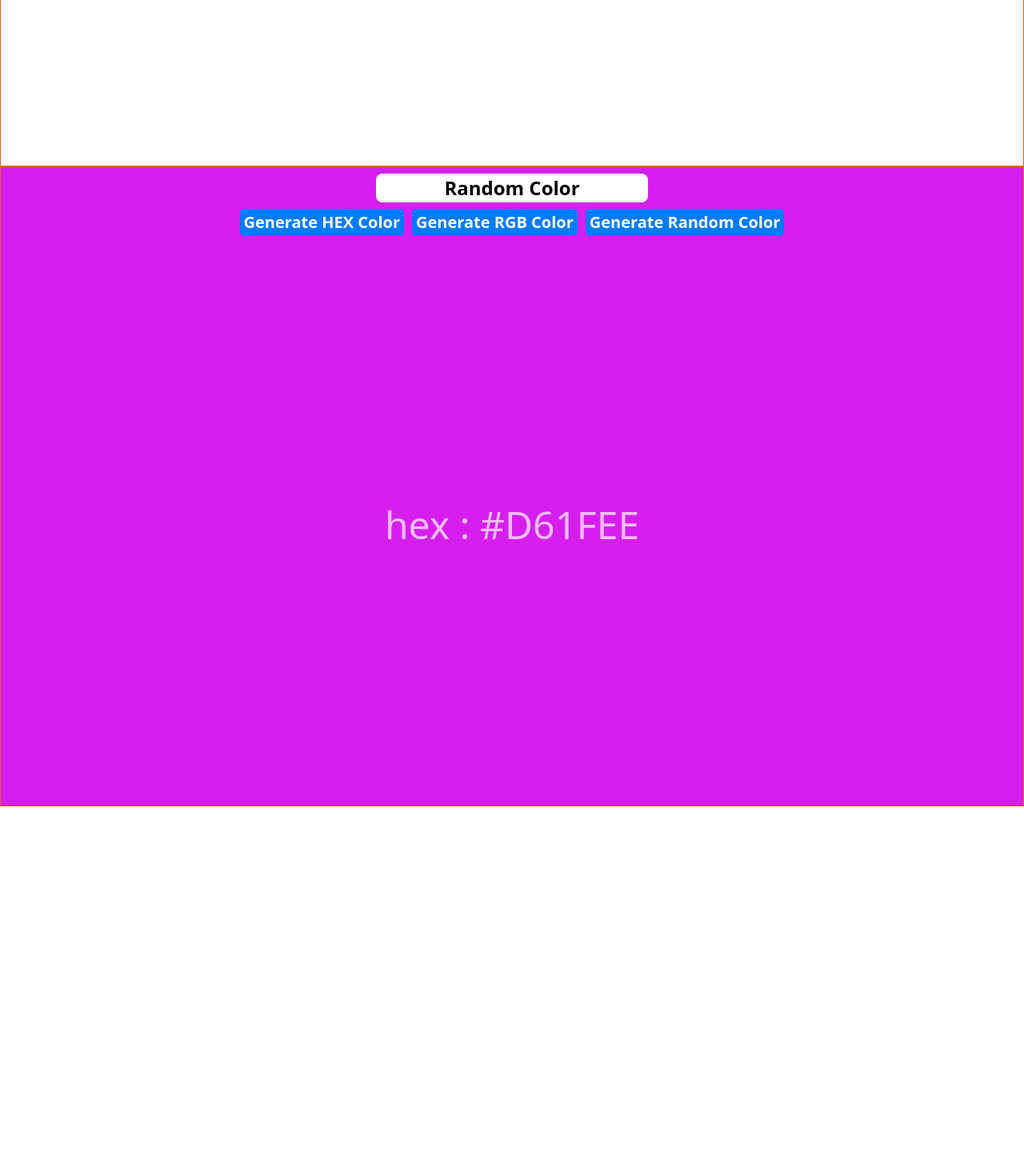
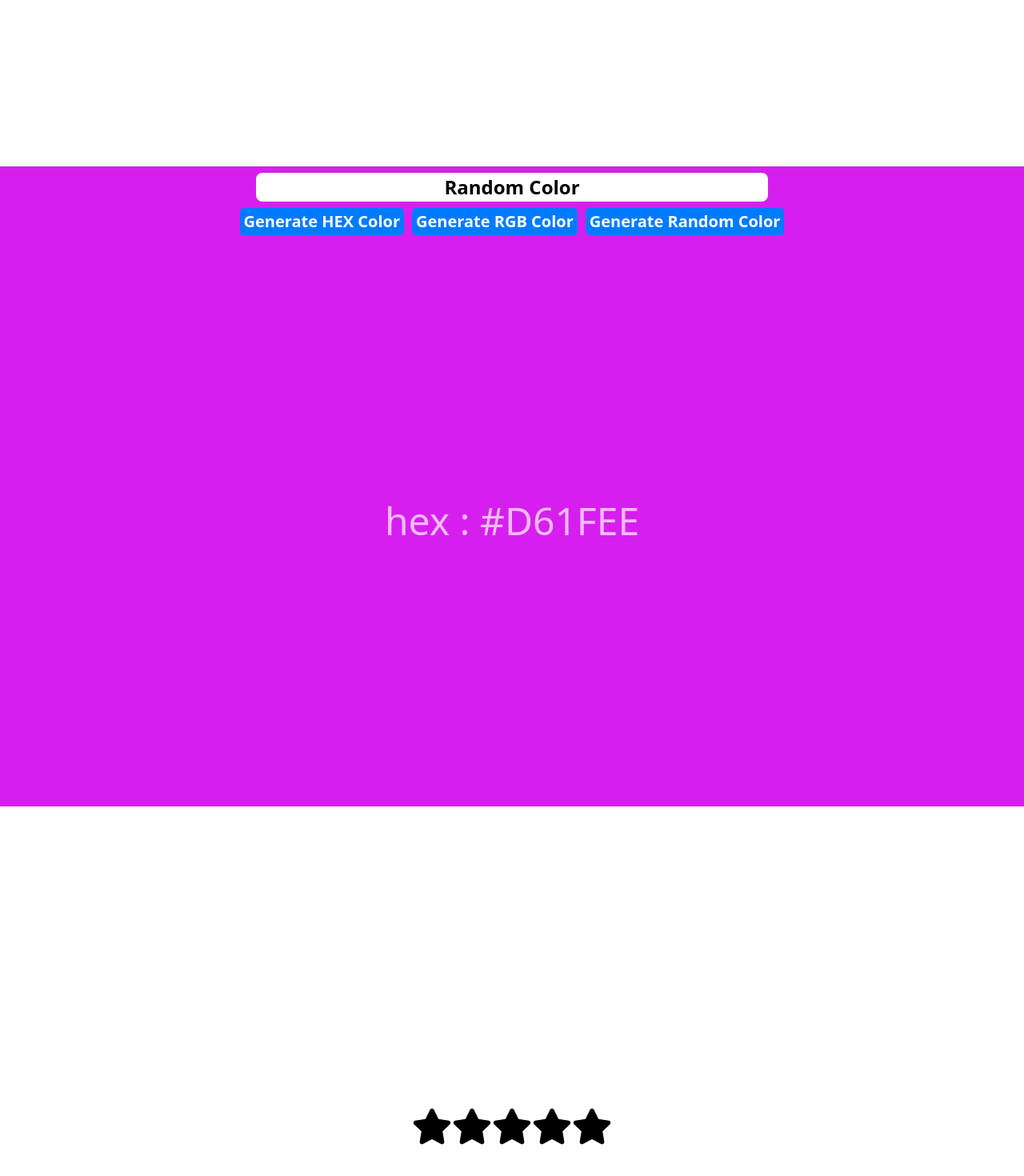
Before and after one commit to riefqialviansyah/case-component-react, a React (Vite) app: page / in a window 1280 px wide. Shown: the part 592-2062 px from the top of the page at 80% size. Before the commit the page ends 1600 px from the top, so only its background shows below. Built offline with nearby package versions, Linux system fonts and the light colour scheme.

Commit message:
star rating component

```diff
--- a/package.json
+++ b/package.json
@@ -12,6 +12,7 @@
   "dependencies": {
     "react": "^18.2.0",
     "react-dom": "^18.2.0",
+    "react-icons": "^5.2.0",
     "react-router-dom": "^6.23.0"
   },
   "devDependencies": {
--- a/src/components/accordian/accordian.jsx
+++ b/src/components/accordian/accordian.jsx
@@ -29,7 +29,7 @@
   }
   return (
     <>
-      <div className="content">
+      <div className="contentAccordian">
         <h1 className="header" style={{ color: "black" }}>
           Accordian
         </h1>
--- a/src/components/accordian/styles.css
+++ b/src/components/accordian/styles.css
@@ -3,14 +3,13 @@
   font-weight: bold;
 }
 
-.content {
+.contentAccordian {
   display: flex;
   flex-direction: column;
   align-items: center;
   justify-content: center;
   height: 100vh;
   gap: 10px;
-  border: 1px solid #e65c19;
 }
 
 .box-content {
--- a/src/components/random-color/ramdom-color.jsx
+++ b/src/components/random-color/ramdom-color.jsx
@@ -36,8 +36,8 @@
   }, [typeOfColor]);
 
   return (
-    <div className="content" style={{ backgroundColor: color }}>
-      <div className="flex flex-col">
+    <div className="contentRandomC" style={{ backgroundColor: color }}>
+      <div className="boxRandomC">
         <h1 className="header self-center rounded-lg my-2">Random Color</h1>
         <div className="button">
           <button
@@ -65,7 +65,7 @@
           </button>
         </div>
       </div>
-      <div className="h-svh flex items-center">
+      <div className="h-svh flex justify-center items-center">
         <h1 className="text-white text-5xl opacity-70">
           {typeOfColor} : {color}
         </h1>
--- a/src/components/random-color/styles.css
+++ b/src/components/random-color/styles.css
@@ -1,6 +1,12 @@
-.content {
+.contentRandomC {
   display: flex;
-  justify-content: start;
+  flex-direction: column;
+  height: 100vh;
+}
+
+.boxRandomC {
+  display: flex;
+  flex-direction: column;
 }
 
 .header {
@@ -16,6 +22,7 @@
   font-size: 20px;
   font-weight: bold;
   gap: 10px;
+  justify-content: center;
 }
 
 .button button {
--- /dev/null
+++ b/src/components/star-rating/star-rating.jsx
@@ -0,0 +1,46 @@
+import { FaStar } from "react-icons/fa";
+import "./styles.css";
+import { useState } from "react";
+
+export default function StarRating({ noOfStars = 5 }) {
+  const [rating, setRating] = useState(0);
+  const [hover, setHover] = useState(0);
+
+  function handleOnClick(indexStar) {
+    setRating(indexStar);
+  }
+
+  function handleOnMouserMove(indexStar) {
+    setHover(indexStar);
+  }
+
+  function handleOnMouseLeave() {
+    setHover(rating);
+  }
+
+  return (
+    <>
+      <div className="contentRating">
+        {[...Array(noOfStars)].map((_, index) => {
+          index += 1;
+          return (
+            <FaStar
+              key={index}
+              className={index <= (hover || rating) ? "active" : "inactive"}
+              size={50}
+              onClick={() => {
+                handleOnClick(index);
+              }}
+              onMouseMove={() => {
+                handleOnMouserMove(index);
+              }}
+              onMouseLeave={() => {
+                handleOnMouseLeave();
+              }}
+            />
+          );
+        })}
+      </div>
+    </>
+  );
+}
--- /dev/null
+++ b/src/components/star-rating/styles.css
@@ -0,0 +1,14 @@
+.contentRating {
+  display: flex;
+  height: 100vh;
+  justify-content: center;
+  align-items: center;
+}
+
+.active {
+  color: yellow;
+}
+
+.inactive {
+  color: black;
+}
--- a/src/pages/LayoutPage.jsx
+++ b/src/pages/LayoutPage.jsx
@@ -1,5 +1,6 @@
 import Accordian from "../components/accordian/accordian";
 import RandomColor from "../components/random-color/ramdom-color";
+import StarRating from "../components/star-rating/star-rating";
 
 export default function LayoutPage() {
   return (
@@ -9,6 +10,9 @@
 
       {/* Random color */}
       <RandomColor />
+
+      {/* Srat rating component */}
+      <StarRating />
     </>
   );
 }
```
Also changed, not shown: 1 other file (tests, documents, lock files or other folders).
